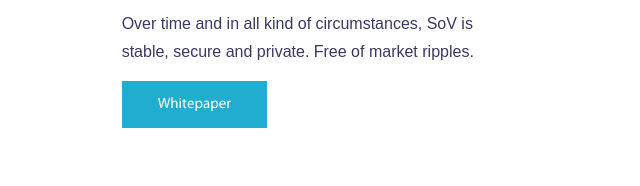
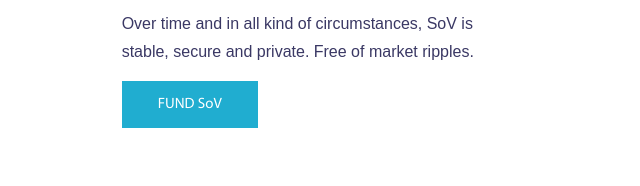
Before and after one commit to ataleeq/ataleeq.github.io, a plain HTML site: page index.html in a window 1280 px wide. Shown: the part 2854-3040 px from the top of the page, 0-640 px from the left. Drawn offline with Linux system fonts and the light colour scheme; a web font is replaced by a local one.

Commit message:
Update index.html

```diff
--- a/index.html
+++ b/index.html
@@ -236,7 +236,7 @@
 				<h4>SoV World</h4>
 				<h2 class="h2-main">No Ripples at all</h2>
 				<p>Over time and in all kind of circumstances, SoV is stable, secure and private. Free of market ripples.</p>
-				<a href="#calculator" class="see-brd-btn">Whitepaper</a>
+				<a href="https://gogetfunding.com/sov-stable-open-source-decentralised-coin-which-is-not-pegged-to-fiat-or-metal/" target="_blank" class="see-brd-btn">FUND SoV</a>
 			</div>
 			<div class="col-lg-7 col-md-8 live-currency-div2 animated bounceInRight delay-500">
 				<img  src="wp-content/themes/cryptocurrency-html/assets/img/line-bitcoin.png" alt="images">
```
